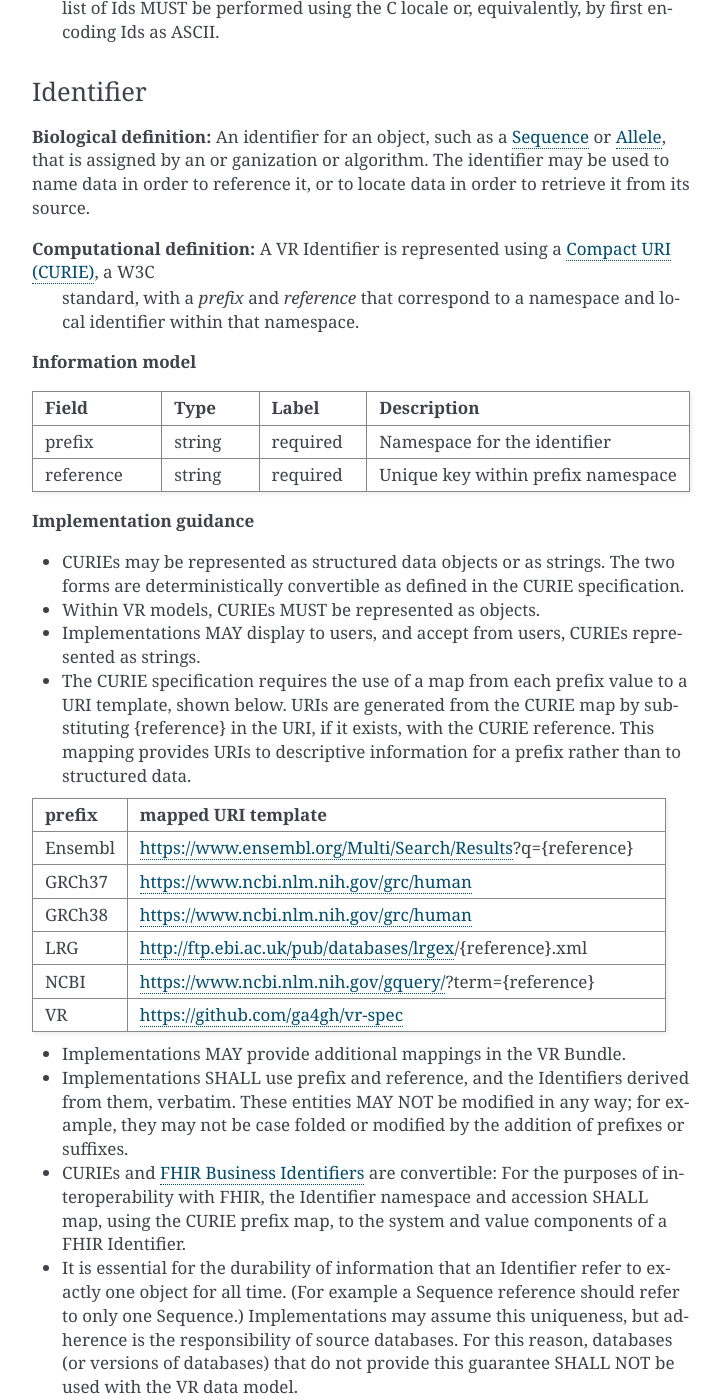
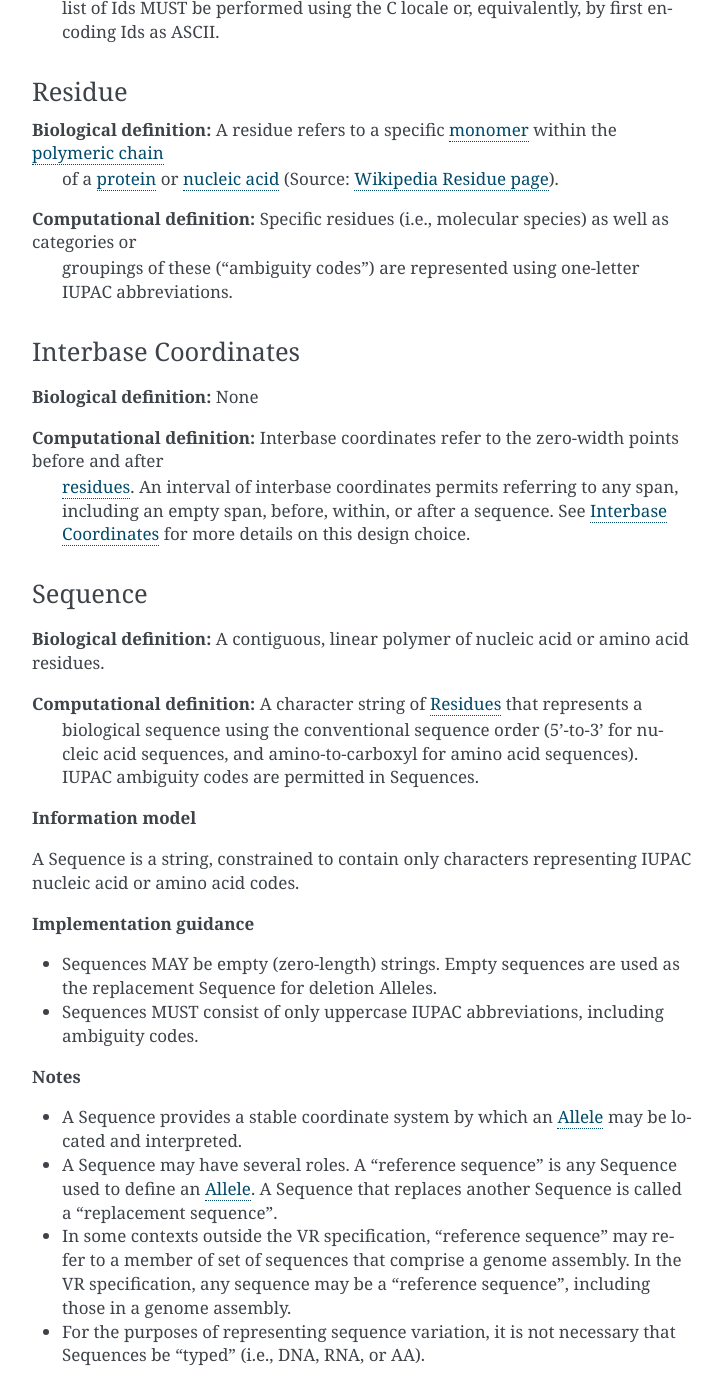
Before and after one commit to ga4gh/vrs, a Sphinx documentation site: the page built from docs/source/specification/terms_and_model/index.rst, in a window 1280 px wide and 1400 px high, scrolled down 1669 px. Shown: the whole window, without its empty margins (388-1110 px from the left). Built offline with Sphinx 7.4.7, drawn with Linux system fonts in a browser that asks for light colours; some of the changed text lies outside the part shown.

Commit message:
update to reflect decision from #64

```diff
--- a/docs/source/specification/schema.rst
+++ b/docs/source/specification/schema.rst
@@ -7,5 +7,5 @@ The version |version| schema may be found here: `vr.json`_
 
 VR uses YAML as the source document for JSON Schema: `vr.yaml`_
 
-.. _vr.json: https://raw.githubusercontent.com/ga4gh/vr-spec/1.0.0-alpha.0/schema/vr.json
-.. _vr.yaml: https://raw.githubusercontent.com/ga4gh/vr-spec/1.0.0-alpha.0/schema/vr.yaml
+.. _vr.json: https://raw.githubusercontent.com/ga4gh/vr-spec/master/schema/vr.json
+.. _vr.yaml: https://raw.githubusercontent.com/ga4gh/vr-spec/master/schema/vr.yaml
--- a/docs/source/specification/terms_and_model/index.rst
+++ b/docs/source/specification/terms_and_model/index.rst
@@ -59,76 +59,17 @@ Id
 **Implementation guidance**
 
 * Ids are opaque byte-strings: there are no formatting, content, or character set constraints.
+* This specification RECOMMENDS using :ref:`Computed Identifiers <generating-computed-identifiers>` as ids.
 * A `FHIR Id`_, which is limited to 64 characters from a restricted character set, may be used as a
   VR Id.
 * Ids must correspond 1:1 to object instances: An id refers to exactly one object, and an object has
   only one id. Therefore, equivalence of objects implies equivalence of ids, and vice versa.
-* Implementations MAY change internal identifiers at any time. Therefore, receiving systems SHOULD
-  NOT persist Ids from remote sources. Instead, Identifiers (below) should be used for communication
-  between systems.
+* Implementations MAY change ids at any time. Therefore, receiving systems SHOULD
+  NOT persist Ids from remote sources.
 * Ids are not locatable references. An Id may not be used to retrieve objects from remote
   databases. Instead, Identifiers should be used for retrieval.
 * The VR specification requires a canonical ordering (sorting) of Ids. Sorting a list of Ids MUST be
   performed using the C locale or, equivalently, by first encoding Ids as ASCII.
-
-.. _identifier:
-
-Identifier
-==========
-
-**Biological definition:** An identifier for an object, such as a :ref:`Sequence` or :ref:`Allele`,
-that is assigned by an or ganization or algorithm. The identifier may be used to name data in order
-to reference it, or to locate data in order to retrieve it from its source.
-
-**Computational definition:** A VR Identifier is represented using a `Compact URI (CURIE)`_, a W3C
- standard, with a *prefix* and *reference* that correspond to a namespace and local identifier
- within that namespace.
-
-**Information model**
-
-.. csv-table::
-   :header: Field, Type, Label, Description
-   :align: left
-   :widths: 12, 9, 10, 30
-
-   prefix, string, required, Namespace for the identifier
-   reference, string, required, Unique key within prefix namespace
-
-**Implementation guidance**
-
-* CURIEs may be represented as structured data objects or as strings. The two forms are
-  deterministically convertible as defined in the CURIE specification.
-* Within VR models, CURIEs MUST be represented as objects.
-* Implementations MAY display to users, and accept from users, CURIEs represented as strings.
-* The CURIE specification requires the use of a map from each prefix value to a URI template, shown
-  below. URIs are generated from the CURIE map by substituting {reference} in the URI, if it exists,
-  with the CURIE reference. This mapping provides URIs to descriptive information for a prefix
-  rather than to structured data.
-
-.. csv-table::
-   :header: prefix, mapped URI template
-   :align: left
-   :widths: 15, 85
-
-   Ensembl, https://www.ensembl.org/Multi/Search/Results?q={reference}
-   GRCh37,  https://www.ncbi.nlm.nih.gov/grc/human
-   GRCh38,  https://www.ncbi.nlm.nih.gov/grc/human
-   LRG,     http://ftp.ebi.ac.uk/pub/databases/lrgex/{reference}.xml
-   NCBI,    https://www.ncbi.nlm.nih.gov/gquery/?term={reference}
-   VR,      https://github.com/ga4gh/vr-spec
-
-* Implementations MAY provide additional mappings in the VR Bundle.
-* Implementations SHALL use prefix and reference, and the Identifiers derived from them,
-  verbatim. These entities MAY NOT be modified in any way; for example, they may not be case folded
-  or modified by the addition of prefixes or suffixes.
-* CURIEs and `FHIR Business Identifiers`_ are convertible: For the purposes of interoperability with
-  FHIR, the Identifier namespace and accession SHALL map, using the CURIE prefix map, to the system
-  and value components of a FHIR Identifier.
-* It is essential for the durability of information that an Identifier refer to exactly one object
-  for all time. (For example a Sequence reference should refer to only one Sequence.)
-  Implementations may assume this uniqueness, but adherence is the responsibility of source
-  databases. For this reason, databases (or versions of databases) that do not provide this
-  guarantee SHALL NOT be used with the VR data model.
 
 .. _residue:
 
```
